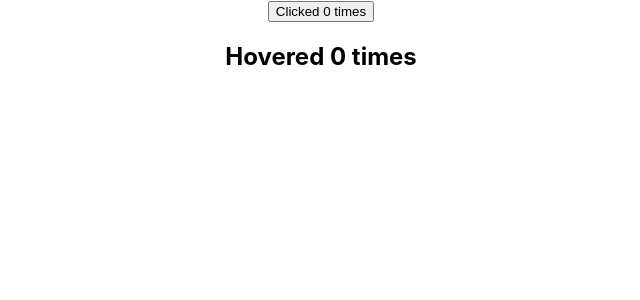
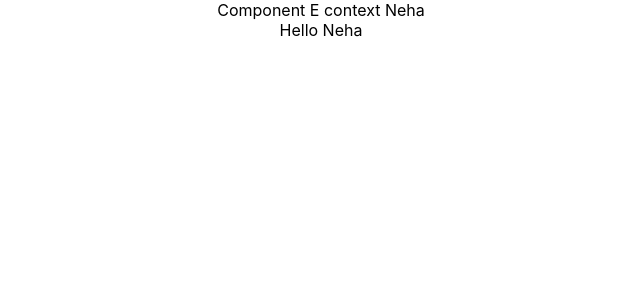
Before and after one commit to Neha-Himesh/react-hands-on, a React (Create React App) app: page / in a window 1280 px wide. Shown: the top 300 px of the page, without its empty margins (319-959 px from the left). Built offline with nearby package versions, Linux system fonts and the light colour scheme.

Commit message:
Added code of context of react

```diff
--- a/src/App.js
+++ b/src/App.js
@@ -12,6 +12,8 @@ import ClickCounterTwo from './components/ClickCounterTwo';
 import HoverCounterTwo from './components/HoverCounterTwo';
 import User from './components/User';
 import CounterRenderProps from './components/CounterRenderProps';
+import ComponentC from './components/ComponentC';
+import { UserProvider } from './components/userContext';
 
 
 class App extends Component {
@@ -19,8 +21,10 @@ class App extends Component {
   render(){
     return (
     	<div className="App">
-        <CounterRenderProps render={(count, incrementCount) => (<ClickCounterTwo count={count} incrementCount={incrementCount} /> )} />
-        <CounterRenderProps render={(count, incrementCount) => (<HoverCounterTwo count={count} incrementCount={incrementCount} /> )} />
+        <UserProvider value="Neha">
+          <ComponentC />
+        </UserProvider>
+
      	</div>
     );
   }
--- /dev/null
+++ b/src/components/ComponentC.js
@@ -0,0 +1,14 @@
+import React, { Component } from 'react'
+import ComponentE from './ComponentE'
+
+class ComponentC extends Component {
+  render() {
+    return (
+        <div>
+            <ComponentE/>
+        </div>
+    )
+  }
+}
+
+export default ComponentC
--- /dev/null
+++ b/src/components/ComponentE.js
@@ -0,0 +1,17 @@
+import React, { Component } from 'react'
+import ComponentF from './ComponentF'
+import UserContext from './userContext'
+
+class ComponentE extends Component {
+  render() {
+    return (
+        <div>
+            Component E context {this.context}
+            <ComponentF/>
+        </div>
+    )
+  }
+}
+ComponentE.contextType = UserContext
+
+export default ComponentE
--- /dev/null
+++ b/src/components/ComponentF.js
@@ -0,0 +1,18 @@
+import React, { Component } from 'react'
+import { UserConsumer } from './userContext'
+
+class ComponentF extends Component {
+  render() {
+    return (
+      <UserConsumer>
+        {
+            username =>{
+                return <div> Hello {username}</div>
+            }
+        }
+      </UserConsumer>
+    )
+  }
+}
+
+export default ComponentF
--- /dev/null
+++ b/src/components/userContext.js
@@ -0,0 +1,9 @@
+import React from 'react'
+
+const UserContext = React.createContext('Codeevolution')
+
+const UserProvider = UserContext.Provider
+const UserConsumer = UserContext.Consumer
+
+export {UserProvider, UserConsumer }
+export default UserContext
```
